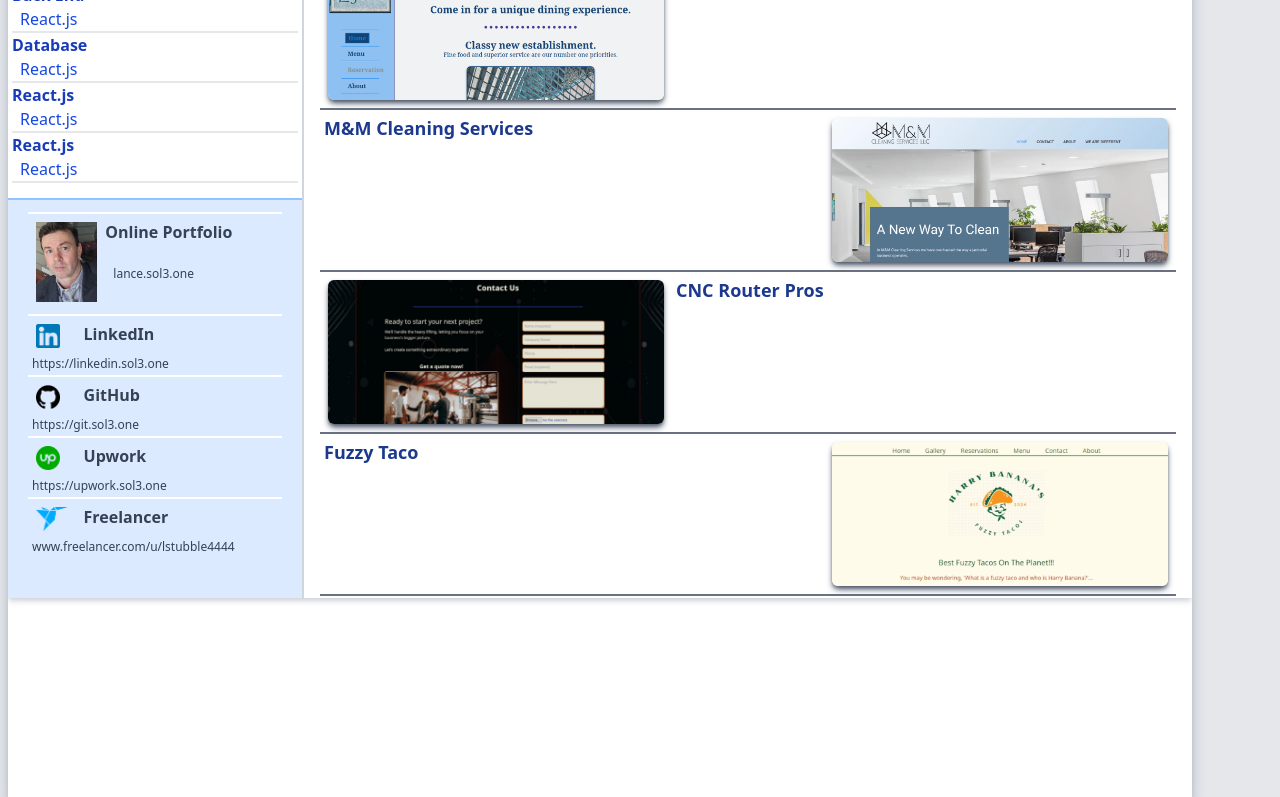
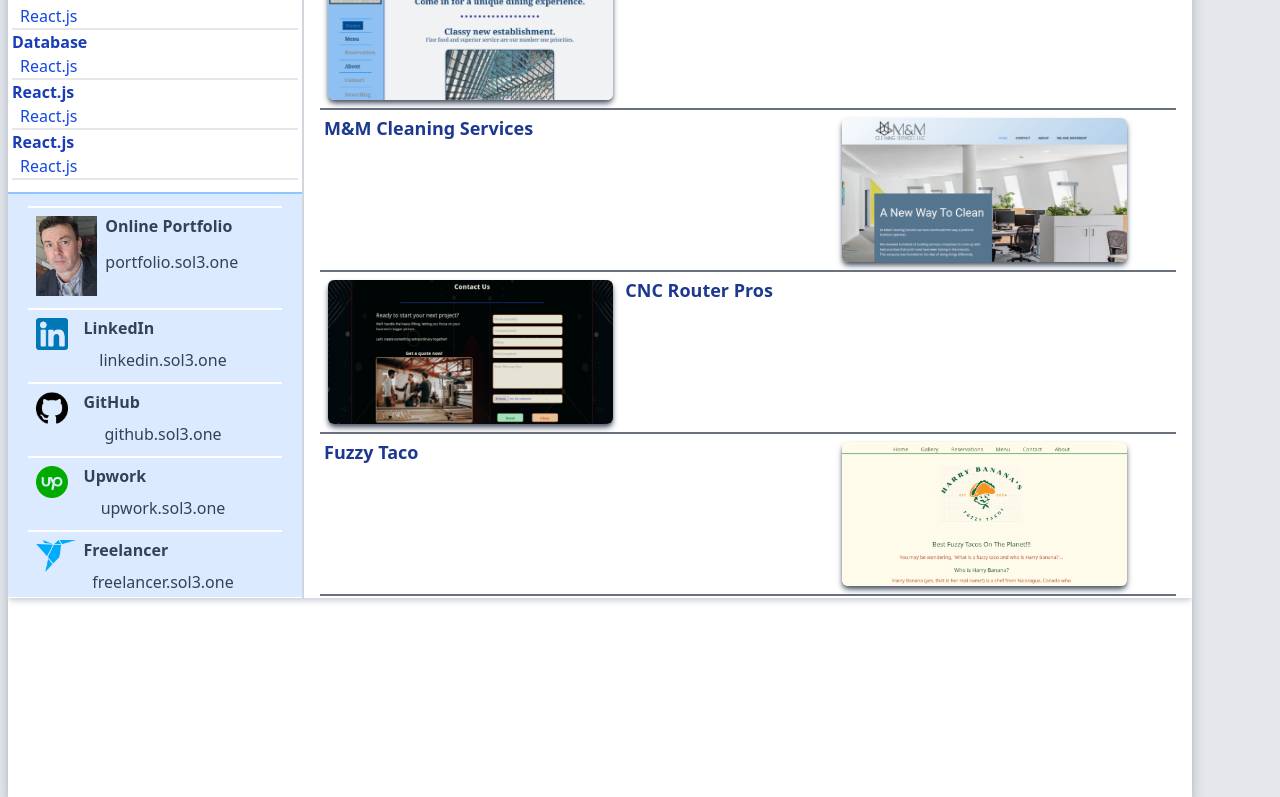
Before and after one commit to TimeSentinel/resume2025, a React (Vite) app: page / in a window 1280 px wide. Shown: the part 642-1439 px from the top of the page. Built offline with nearby package versions, Linux system fonts and the light colour scheme.

Commit message:
added link forwarding

```diff
--- a/src/App.css
+++ b/src/App.css
@@ -73,7 +73,7 @@
             }
 
             .credentials, .certificates {
-                height: 313px;
+                height: 310px;
 
                 h4 {
                     @apply px-2 bg-gray-400 text-center text-gray-100 font-semibold uppercase;
@@ -82,7 +82,7 @@
 
 
             .links {
-                height: 400px;
+                height: 405px;
                 @apply p-2 bg-blue-100 border-t-2 border-blue-300;
 
                 .linkCell {
@@ -93,13 +93,11 @@
                         @apply w-10;
 
                         img {
-                            @apply h-6;
+                            @apply h-8;
                         }
                     }
 
                     .linkImage {
-                        @apply block;
-
                         img {
                             @apply h-20;
                         }
@@ -112,8 +110,12 @@
                 }
 
                 .linkAddress {
-                    @apply pl-4 font-light text-xs leading-tight;
-
+                    @apply w-full -mt-2 pb-2 text-center pl-4 font-light leading-tight;
+                }
+                .portfolioCell {
+                    .linkAddress {
+                        @apply pl-2 font-light leading-tight;
+                    }
                 }
 
             }
@@ -170,7 +172,7 @@
                     @apply border-b-2 border-gray-500;
 
                     .exampleImage1, .exampleImage2, .exampleImage3, .exampleImage4 {
-                        @apply w-2/5 h-36 m-2;
+                        @apply w-2/6 h-36 m-2;
                         @apply shadow-md shadow-gray-600;
                         @apply bg-cover bg-no-repeat rounded-md;
                     }
--- a/src/App.tsx
+++ b/src/App.tsx
@@ -64,72 +64,63 @@
                     <div className="links">
                         <ul>
                             <li>
+                                <a target="_blank" href="https://portfolio.sol3.one">
                                     <div className="linkCell">
                                         <div className="linkImage">
                                             <img src="images/serious.png" alt="serious Lance"/>
                                         </div>
-                                    <div>
+                                        <div className="portfolioCell">
                                             <div className="linkTitle">Online Portfolio</div>
                                             <br/>
-                                        <div className="linkAddress">
-                                            <a target="_blank" href="https://portfolio.sol3.one">lance.sol3.one</a>
+                                            <div className="linkAddress">portfolio.sol3.one</div>
                                         </div>
                                     </div>
-                                </div>
-
+                                </a>
                             </li>
                             <li>
+                                <a target="_blank"
+                                   href="https://www.linkedin.com/in/lance-stubblefield-designer/">
                                     <div className="linkCell">
                                         <div className="linkIcon">
                                             <img src="images/linkedin.png" alt="LinkedIn"/>
                                         </div>
                                         <div className="linkTitle">LinkedIn</div>
                                     </div>
-                                <div className="linkAddress">
-                                    <a target="_blank"
-                                       href="https://www.linkedin.com/in/lance-stubblefield-designer/">
-                                        https://linkedin.sol3.one
+                                    <div className="linkAddress">linkedin.sol3.one</div>
                                 </a>
-                                </div>
                             </li>
                             <li>
+                                <a target="_blank" href="https://github.com/TimeSentinel">
                                     <div className="linkCell">
                                         <div className="linkIcon">
                                             <img src="images/github.png" alt="GitHub"/>
                                         </div>
                                         <div className="linkTitle">GitHub</div>
                                     </div>
-                                <div className="linkAddress">
-                                    <a target="_blank" href="https://github.com/TimeSentinel">
-                                        https://git.sol3.one
+                                    <div className="linkAddress">github.sol3.one</div>
                                 </a>
-                                </div>
                             </li>
                             <li>
+                                <a target="_blank" href="https://www.upwork.com/freelancers/~01b480b3ffdda5cdfa">
                                     <div className="linkCell">
                                         <div className="linkIcon">
                                             <img src="images/upwork.png" alt="Upwork"/>
                                         </div>
                                         <div className="linkTitle">Upwork</div>
                                     </div>
-                                <div className="linkAddress">
-                                    <a target="_blank" href="https://www.upwork.com/freelancers/~01b480b3ffdda5cdfa">
-                                        https://upwork.sol3.one
+                                    <div className="linkAddress">upwork.sol3.one</div>
                                 </a>
-                                </div>
                             </li>
                             <li>
+                                <a target="_blank" href="https://www.freelancer.com/u/lstubble4444">
                                     <div className="linkCell">
                                         <div className="linkIcon">
                                             <img src="images/freelancer.png" alt="Freelancer"/>
                                         </div>
                                         <div className="linkTitle">Freelancer</div>
                                     </div>
-                                <div className="linkAddress">
-                                    <a target="_blank" href="https://www.freelancer.com/u/lstubble4444">
-                                        www.freelancer.com/u/lstubble4444
+                                    <div className="linkAddress">freelancer.sol3.one</div>
                                 </a>
-                                </div>
                             </li>
                         </ul>
                     </div>
```
Lines whose indentation alone changed are shown as unchanged.
